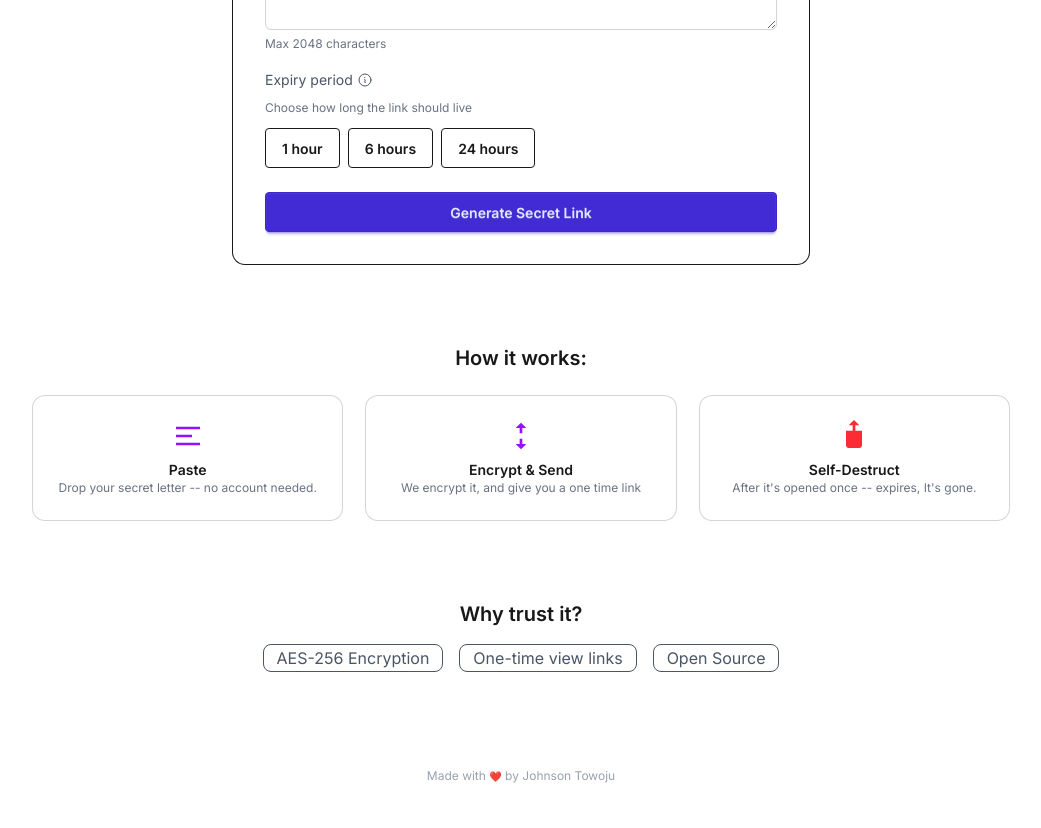
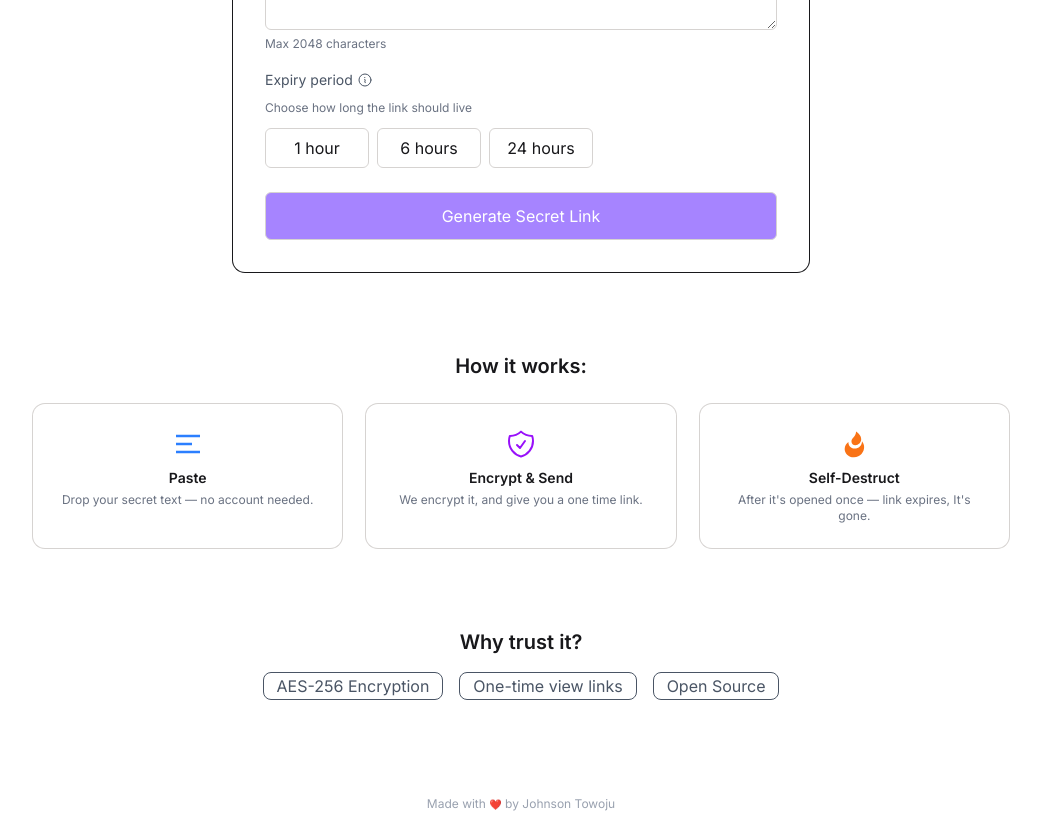
Before and after one commit to johnson-jnr/zap-secret, a React (Vite) app in the folder client/: page / in a window 1280 px wide. Shown: the part 620-1448 px from the top of the page, without its empty margins (119-1160 px from the left). Before the commit the page ends 1420 px from the top, so only its background shows below. Built offline with nearby package versions, Linux system fonts and the light colour scheme.

Commit message:
update styles

```diff
--- a/client/components/HowItWorks.tsx
+++ b/client/components/HowItWorks.tsx
@@ -4,7 +4,7 @@ const HowItWorks = () => {
             <div className="bg-white ring-stone-300 ring rounded-xl p-6">
                 <div className="flex justify-center mb-2">
                     <svg
-                        className="w-8 h-8 text-purple-600"
+                        className="w-8 h-8 text-blue-500"
                         fill="currentColor"
                         viewBox="0 0 24 24"
                     >
@@ -12,38 +12,47 @@ const HowItWorks = () => {
                     </svg>
                 </div>
                 <h4 className="font-semibold text-sm">Paste</h4>
-                <p className="text-xs text-gray-500">
-                    Drop your secret letter -- no account needed.
+                <p className="text-xs text-gray-500 mt-1">
+                    Drop your secret text — no account needed.
                 </p>
             </div>
             <div className="bg-white ring ring-stone-300 rounded-xl p-6">
                 <div className="flex justify-center mb-2">
                     <svg
-                        className="w-8 h-8 text-purple-600"
-                        fill="currentColor"
+                        xmlns="http://www.w3.org/2000/svg"
+                        fill="none"
                         viewBox="0 0 24 24"
+                        strokeWidth={1.5}
+                        stroke="currentColor"
+                        className="size-8 text-purple-600"
                     >
-                        <path d="M12 2l4 4h-3v4h-2V6H8l4-4zm0 20l-4-4h3v-4h2v4h3l-4 4z" />
+                        <path
+                            strokeLinecap="round"
+                            strokeLinejoin="round"
+                            d="M9 12.75 11.25 15 15 9.75m-3-7.036A11.959 11.959 0 0 1 3.598 6 11.99 11.99 0 0 0 3 9.749c0 5.592 3.824 10.29 9 11.623 5.176-1.332 9-6.03 9-11.622 0-1.31-.21-2.571-.598-3.751h-.152c-3.196 0-6.1-1.248-8.25-3.285Z"
+                        />
                     </svg>
                 </div>
                 <h4 className="font-semibold text-sm">Encrypt & Send</h4>
-                <p className="text-xs text-gray-500">
-                    We encrypt it, and give you a one time link
+                <p className="text-xs text-gray-500 mt-1">
+                    We encrypt it, and give you a one time link.
                 </p>
             </div>
             <div className="bg-white ring ring-stone-300 rounded-xl p-6">
                 <div className="flex justify-center mb-2">
                     <svg
-                        className="w-8 h-8 text-red-500"
+                        className="w-8 h-8 text-[#F97316]"
+                        viewBox="0 0 24 24"
                         fill="currentColor"
-                        viewBox="0 0 24 24"
+                        aria-hidden="true"
                     >
-                        <path d="M6 19c0 1.1.9 2 2 2h8c1.1 0 2-.9 2-2V8H6v11zM16 4l-4-4-4 4h3v4h2V4h3z" />
+                        <path d="M13.5 2.6s.2 2.4-1.8 4.4c-1.3 1.3-1.6 2.2-1.6 3.1 0 1.6 1.2 2.8 2.9 2.8 2.4 0 4.4-2 4.4-4.4 0-3.2-2.4-4.8-3.9-5.9z" />
+                        <path d="M12 22c-4.4 0-7-3.2-7-6.3 0-2.5 1.4-4.1 2.8-5.2-.1 2.3 1.5 4.9 4.7 4.9 3 0 5.5-2.3 5.5-5.5.8 1 1.6 2.6 1.6 4.4 0 3.6-2.7 7.7-7.6 7.7z" />
                     </svg>
                 </div>
                 <h4 className="font-semibold text-sm">Self-Destruct</h4>
-                <p className="text-xs text-gray-500">
-                    After it's opened once -- expires, It's gone.
+                <p className="text-xs text-gray-500 mt-1">
+                    After it's opened once — link expires, It's gone.
                 </p>
             </div>
         </div>
--- a/client/pages/HomePage.tsx
+++ b/client/pages/HomePage.tsx
@@ -50,7 +50,7 @@ const Home = () => {
     };
 
     const getExpiryHourClass = (hour: number) => {
-        return `max-w-26 btn btn-outline ${expiryHour === hour && 'btn-active'}`;
+        return `max-w-26 md:w-26 border px-4 rounded-md h-10 ${expiryHour === hour ? 'bg-gray-500 text-white' : 'border-stone-300 hover:bg-gray-100'}`;
     };
 
     const setExpiry = (hour: number) => {
@@ -147,7 +147,7 @@ const Home = () => {
                         <textarea
                             name="secret"
                             maxLength={2048}
-                            className="input-border w-full"
+                            className="border border-stone-300 py-2 px-3 rounded-md min-h-12 w-full focus:border-violet-300 focus:outline-none"
                             data-testid="secret-input"
                             rows={4}
                             required
@@ -200,7 +200,7 @@ const Home = () => {
                         <button
                             type="submit"
                             data-testid="submit-btn"
-                            className="btn btn-primary w-full mt-6"
+                            className="input-border text-white bg-violet-400 hover:bg-violet-500  transition-colors duration-200 w-full mt-6"
                         >
                             {isLoading ? (
                                 <span className="loading loading-spinner text-base-100"></span>
```
